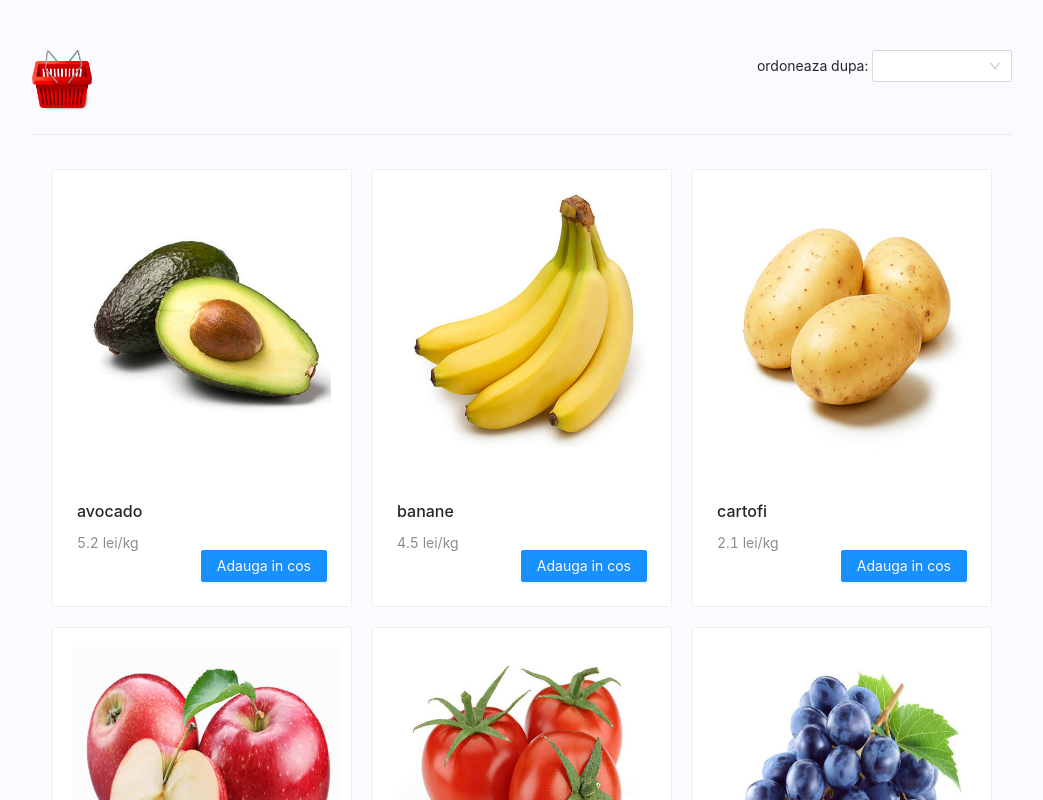
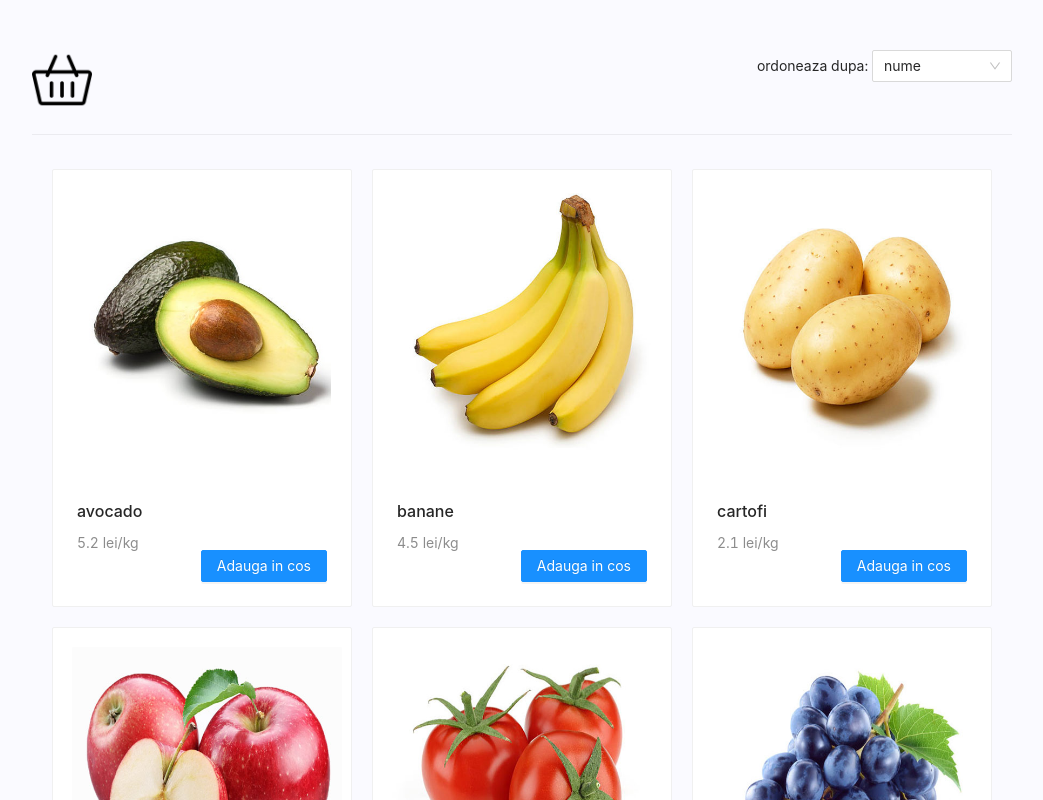
Before and after one commit to ionutpantazi/react-native-shopping-cart, a React (Create React App) app: page / in a window 1280 px wide. Shown: the top 800 px of the page, without its empty margins (118-1161 px from the left). Built offline with nearby package versions, Linux system fonts and the light colour scheme.

Commit message:
implementare Antd

```diff
--- a/src/App.js
+++ b/src/App.js
@@ -16,6 +16,7 @@
       produseRezultate: [],
       produseSortate: [],
       visible : false,
+      sortat : "nume"
     }
   }
   componentDidMount() {
@@ -109,13 +110,13 @@
 
   produseRezultate = () => {
     this.setState(state => {
-      if (state.sort === "pret") {
+      if (state.sortat === "pret") {
         state.produse.sort((a, b) => (a.pret > b.pret) ? 1 : -1)
       }
-      else if (state.sort === "nume") {
+      else if (state.sortat === "nume") {
         state.produse.sort((a, b) => (a.nume > b.nume) ? 1 : -1)
       }
-      else if (state.sort === "data") {
+      else if (state.sortat === "data") {
         state.produse.sort((a, b) => (a.data > b.data) ? 1 : -1)
       }
       return { produseRezultate: state.produse }
@@ -123,7 +124,7 @@
   }
 
   handleSortare = (event) => {
-    this.setState({ sort: event });
+    this.setState({ sortat: event });
     this.produseRezultate();
   };
 
--- a/src/componente/Filtru.js
+++ b/src/componente/Filtru.js
@@ -6,7 +6,7 @@
         return(
             <div>
                 <span>ordoneaza dupa: </span>
-                <Select style={{ width: 140 }} value={this.props.sort} onChange={this.props.handleSortare}>
+                <Select defaultValue="nume" style={{ width: 140 }} value={this.props.sortat} onChange={this.props.handleSortare}>
                     <Option value="pret">pret</Option>
                     <Option value="nume">nume</Option>
                     <Option value="data">data adaugata</Option>
```
Also changed, not shown: public/imagini/cos.png, public/imagini/sageata.png (deleted).
